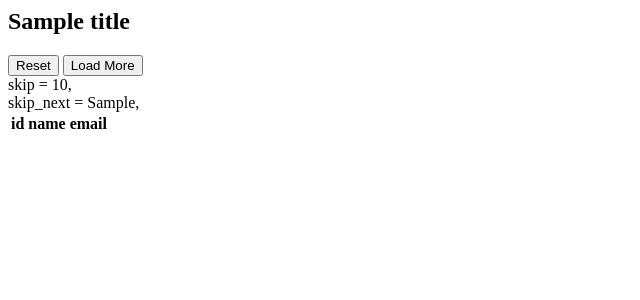
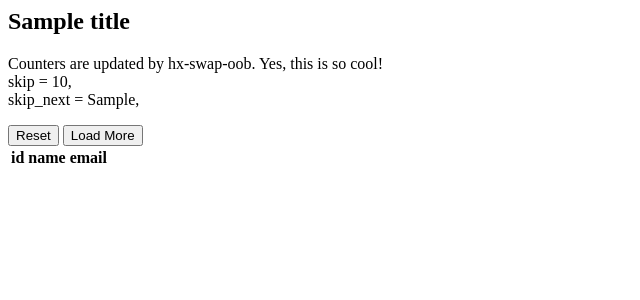
Before and after one commit to ktaka-ccmp/fastapi-htmx-google-oauth, a FastAPI app: template templates/content.list.j2 in a window 1280 px wide. Shown: the top 300 px of the page, without its empty margins (0-640 px from the left). Run offline with FastAPI, Linux system fonts and the light colour scheme; the template is opened without the code that fills it: most values are stand-ins (such as "Sample title", 1, 10 or a date in 2020); lists and menus that the app fills with data are empty; parts of the project's set-up code (start-up, migrations or seed data) failed here and were passed over.

Commit message:
minor chg in hx-swap-oob test

```diff
--- a/templates/content.list.j2
+++ b/templates/content.list.j2
@@ -3,16 +3,7 @@
 </p>
 
 <div>
-  <button class="btn btn-dark" hx-get="/htmx/content.list.tbody?limit={{ limit }}" hx-target="#table-body"
-    hx-swap="innerHTML" hx-trigger="click"> Reset
-  </button>
-
-  <span id="bluebutton">
-    <button class="btn btn-light" hx-get="/htmx/content.list.tbody?skip={{ skip_next }}&limit={{ limit }}"
-      hx-target="#table-body" hx-swap="beforeend" hx-trigger="load, click"> Load More
-    </button>
-  </span>
-
+  Counters are updated by hx-swap-oob. Yes, this is so cool!
   <span id="skip">
     <div>
       skip = {{skip_next - limit}},
@@ -24,7 +15,18 @@
       skip_next = {{skip_next}},
     </div>
   </span>
+</div>
+<p></p>
+<div>
+  <button class="btn btn-dark" hx-get="/htmx/content.list.tbody?limit={{ limit }}" hx-target="#table-body"
+    hx-swap="innerHTML" hx-trigger="click"> Reset
+  </button>
 
+  <span id="bluebutton">
+    <button class="btn btn-light" hx-get="/htmx/content.list.tbody?skip={{ skip_next }}&limit={{ limit }}"
+      hx-target="#table-body" hx-swap="beforeend" hx-trigger="load, click"> Load More
+    </button>
+  </span>
 </div>
 
 <div class="container bd-example">
```
